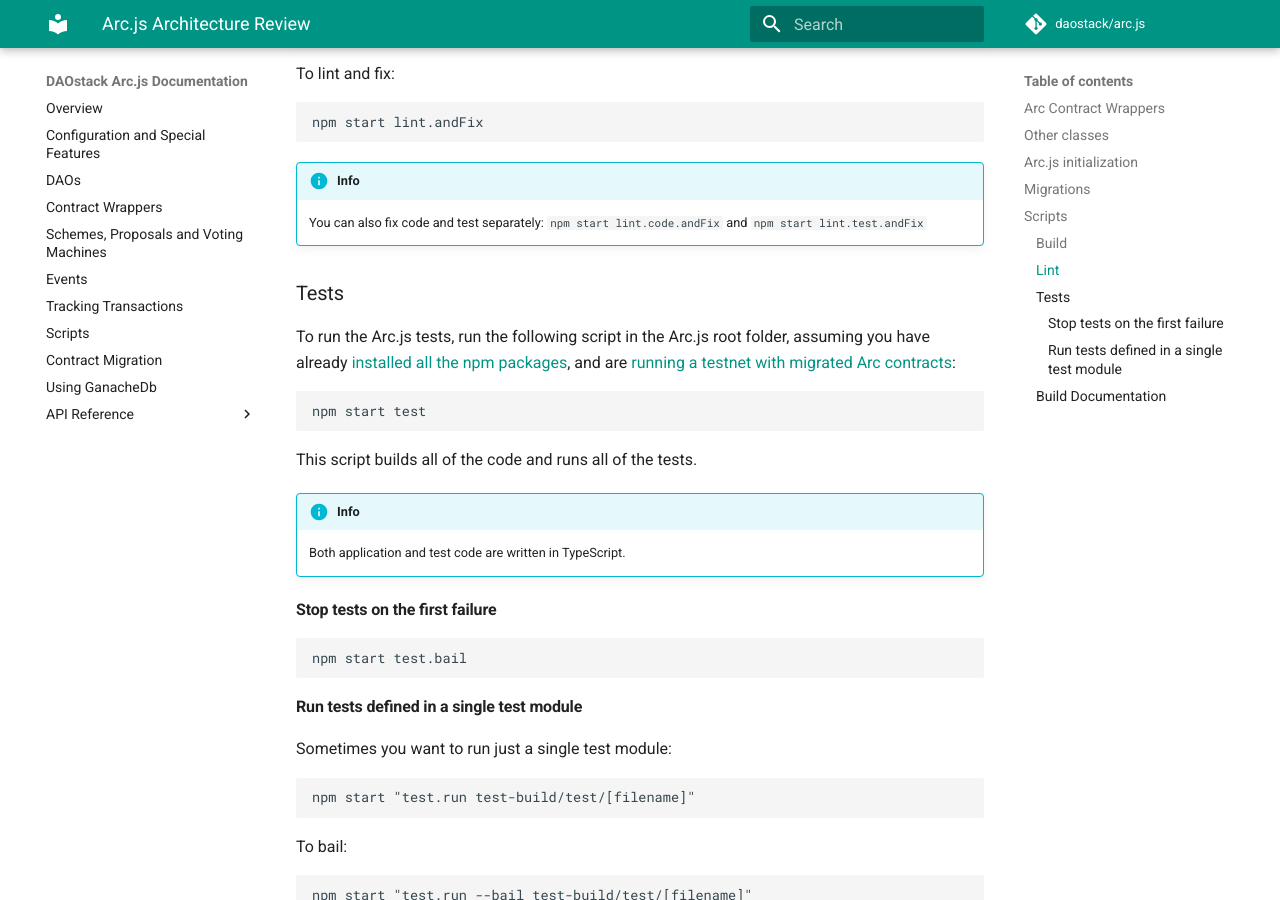
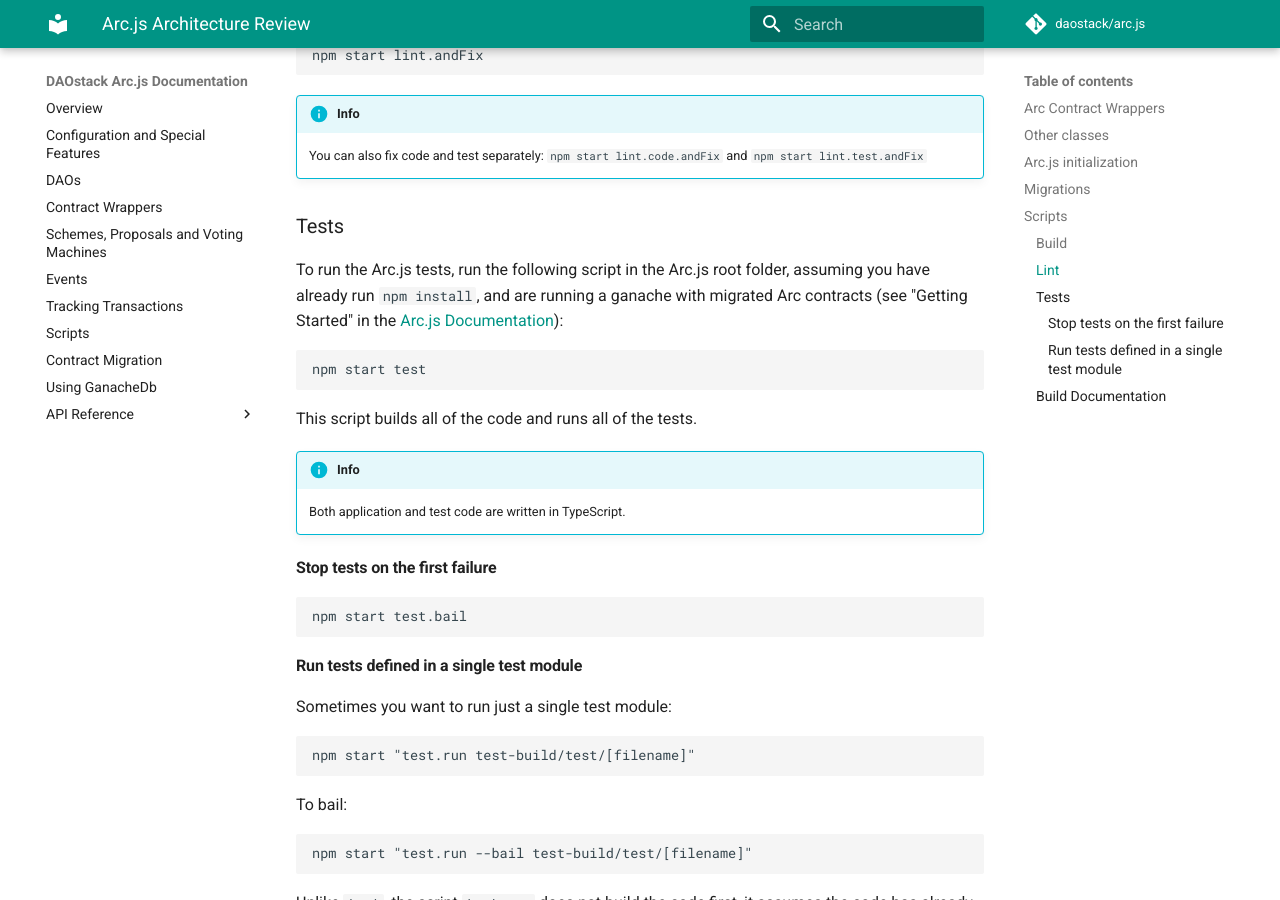
Before and after one commit to daostack/arc.js_legacy, an MkDocs documentation site: the page built from docs/DeveloperDocs.md, in a window 1280 px wide and 900 px high, scrolled down 2199 px. Built offline with MkDocs 1.6.1 and Material for MkDocs 9.7.7, drawn with Linux system fonts in a browser that asks for light colours; comment, search, counter and statistics services are not loaded; some of the changed text lies outside the part shown.

````diff
--- a/docs/DeveloperDocs.md
+++ b/docs/DeveloperDocs.md
@@ -89,8 +87,7 @@ npm start lint.andFix
 
 ### Tests
 
-To run the Arc.js tests, run the following script in the Arc.js root folder, assuming you have already
-[installed all the npm packages](Home#installation), and are [running a testnet with migrated Arc contracts](Home#set-up-a-testnet-with-arc-contracts):
+To run the Arc.js tests, run the following script in the Arc.js root folder, assuming you have already run `npm install`, and are running a ganache with migrated Arc contracts (see "Getting Started" in the [Arc.js Documentation](https://daostack.github.io/arc.js)):
 
 ```script
 npm start test
````
Also changed, not shown: other parts of docs/DeveloperDocs.md (+1 -3 lines).
